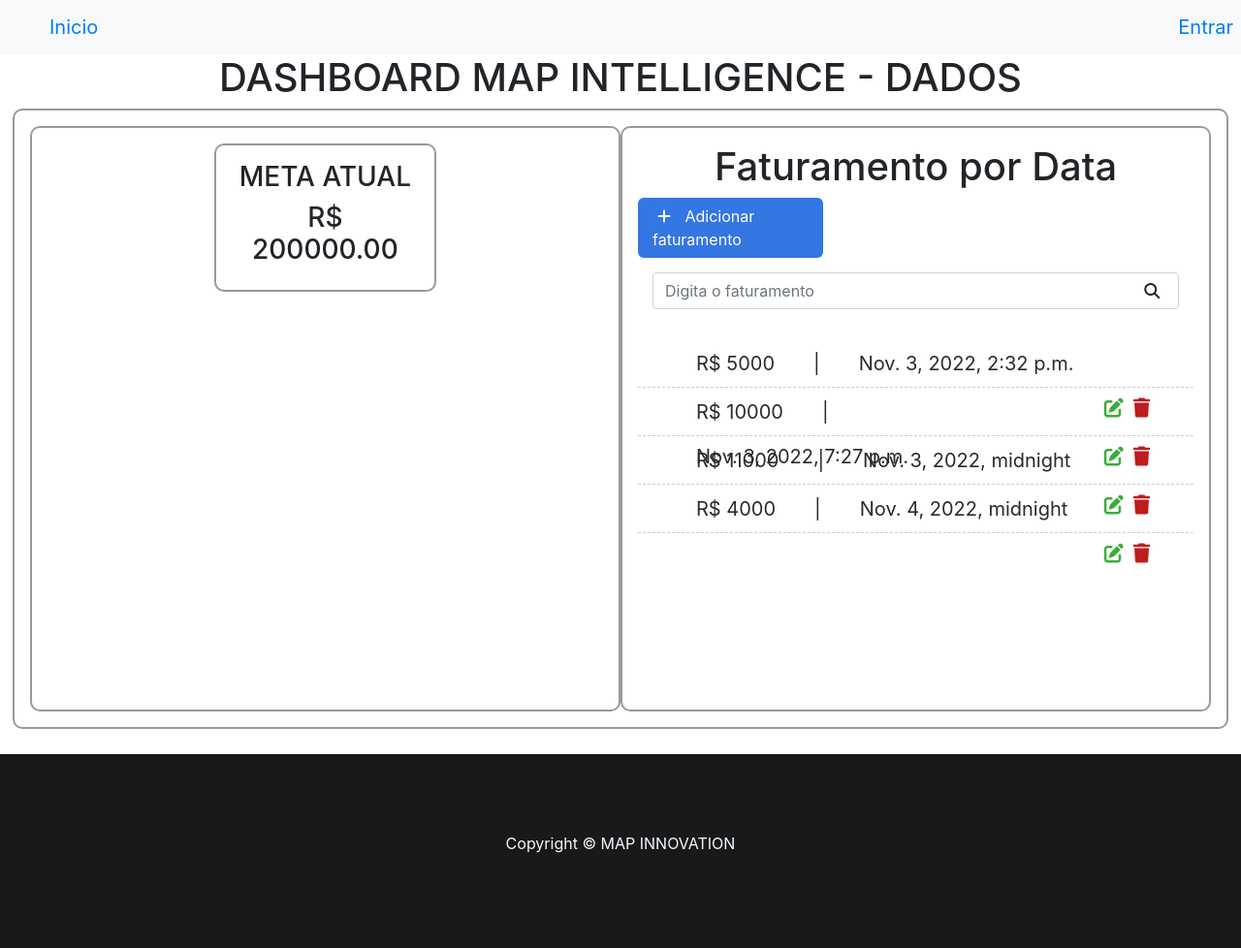
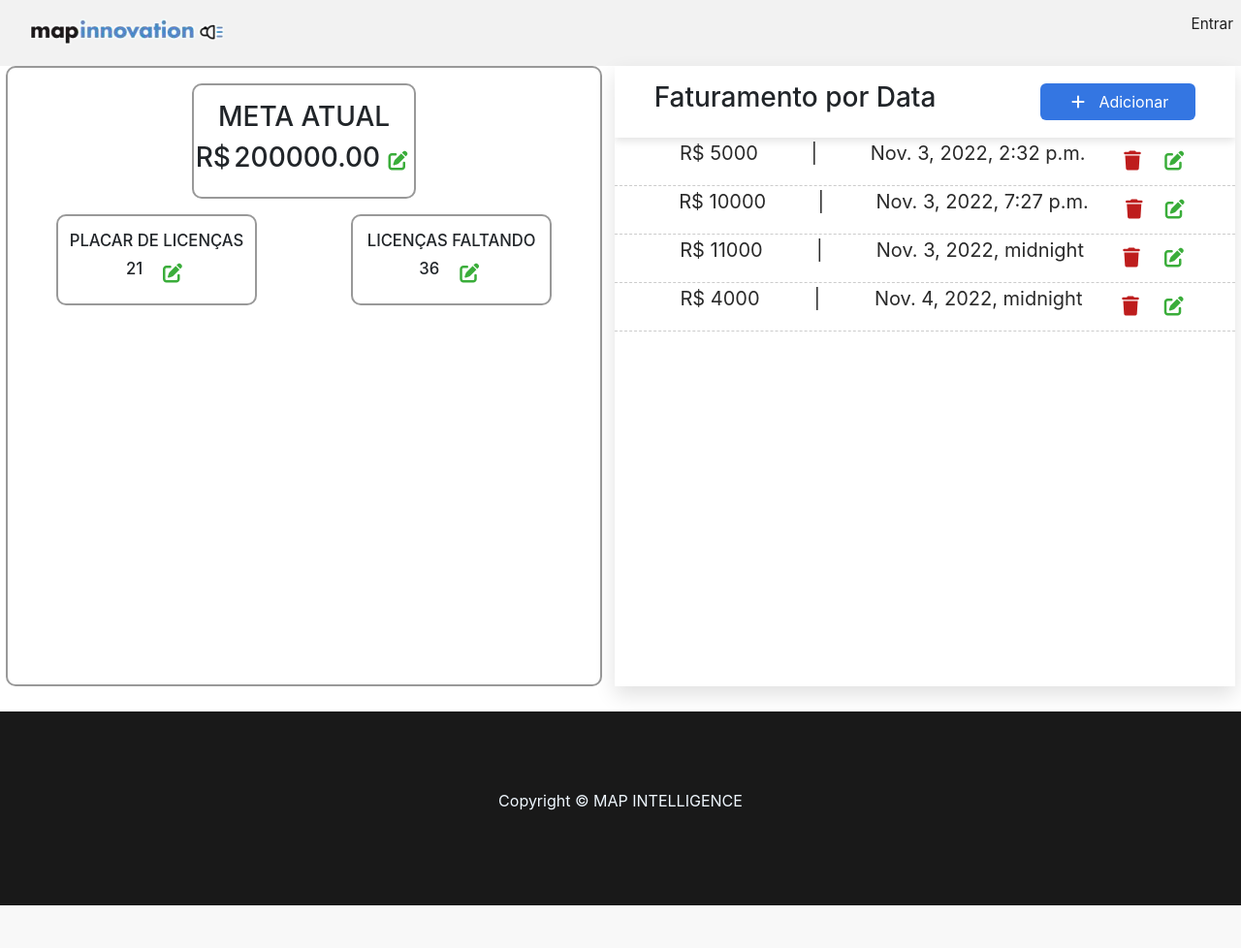
Before and after one commit to matheusstyt/dashboard-client, a Django app: page /dashboard/comercial/ in a window 1280 px wide. Shown: the whole page at 97% size. After the commit the page ends 934 px from the top, so only its background shows below. Run offline with Django 4.2, Linux system fonts and the light colour scheme; data comes from the database, SQL or seed files in the repository; some libraries are stand-ins or nearby versions.

Commit message:
comecando o CRUD de implementacao

```diff
--- a/dashboard/forms.py
+++ b/dashboard/forms.py
@@ -1,5 +1,8 @@
 from django import forms
 
+from .models import Planejado
+from .models import Curso
+from .models import Concluido
 from .models import Faturamento
 class DataInput(forms.DateInput):
     input_type = 'date'
@@ -11,3 +14,15 @@ class FaturamentoForm(forms.ModelForm):
         widgets ={
             'data_faturamento' : DataInput()
         }
+class PlanejadoForm(forms.ModelForm):
+    class Meta:
+        model = Planejado
+        fields = ('descricao_planejado', )
+class CursoForm(forms.ModelForm):
+    class Meta:
+        model = Curso
+        fields = ('descricao_curso', )
+class ConcluidoForm(forms.ModelForm):
+    class Meta:
+        model = Concluido
+        fields = ('descricao_concluido', )
--- a/dashboard/static/css/styles.css
+++ b/dashboard/static/css/styles.css
@@ -1,4 +1,30 @@
-h1{
+/* CABEÇALHO */
+.nav-pa{
+    background-color: rgba(222, 222, 222, 0.4);
+}
+.nav-p{
+    padding: 1em ;
+    font-size: 1.2vmax;
+    color:#1f1f1f
+
+  }
+  .nav-p:hover{
+    background-color: rgba(0, 0, 0, 0.1);
+  }
+  .entrar, .sair{
+    background-color: rgba(0, 0, 0, 0.0);
+    position: absolute;
+    right: 0;
+    top: 5px;
+    font-size: 20px
+
+  }
+  .entrar:hover, .sair:hover{
+    background-color: rgba(0, 0, 0, 0.1);
+  }
+
+/* FIM CABEÇALHO */
+h1, h3{
     text-align: center;
 }
 .description{
@@ -52,12 +78,9 @@ h1{
 
 /* COMERCIAL */
 .container-g{
-    width: 98%;
+    width: 100%;
     height: 80vh;
     margin: 0 auto;
-    border: 2px solid rgba(0, 0, 0, 0.4);
-    border-radius: 10px;
-    padding: 1em;
     display: flex;
     justify-content: space-around;
     position: relative;
@@ -65,34 +88,79 @@ h1{
 }
 .caixa-metade{
     border: 2px solid rgba(0, 0, 0, 0.4);
+
     border-radius: 10px;
-    width: 50%;
+    width: 48%;
     padding: 1em;
 }
 .caixa-faturamento{
-    border: 2px solid rgba(0, 0, 0, 0.4);
-    border-radius: 10px;
+    box-shadow: 0px 9px 20px rgb(0 0 0 / 12%);
+
     width: 50%;
-    padding: 1em;
+    padding: 0;
     overflow-y:scroll;
     overflow-x:hidden;
     position: relative;
 
 }
-.container-f{
+.container-flex{
     width: 100%;
-    position: sticky;
+    display: flex;
+    align-items: center;
+    justify-content: space-around;
+    box-shadow: 0px 3px 9px rgb(0 0 0 / 12%);
+    padding: 1em 0;
 }
 
+/* META DADOS */
 .caixa-meta{
     border-radius: 10px;
     border: 2px solid rgba(0, 0, 0, 0.4);
-    padding: 1em;
+    padding: 1em 0 0;
     width: 40%;
     margin: 0 auto;
     text-align: center ;
+    margin-bottom: 1em;
 }
-
+.caixa-meta-valor{
+    display: flex;
+    align-items: center;
+    justify-content: space-around;
+    cursor: pointer;
+    padding-bottom: 1em;
+}
+.caixa-meta-valor:hover{
+    transition: 0.5s ease;
+    background-color: rgba(6, 4, 36, 0.1);
+}
+.caixa-licencas{
+    border-radius: 10px;
+    border: 2px solid rgba(0, 0, 0, 0.4);
+    padding: 1em 0 0;
+    width: 34%;
+    margin: 0 auto;
+    text-align: center ;
+}
+.caixa-licencas h3{
+    font-size: 1.3vmax;
+}
+.caixa-licencas-valor{
+    display: flex;
+    align-items: center;
+    justify-content: center;
+    cursor: pointer;
+    padding-bottom: 1em;
+    gap:1em
+}
+.caixa-licencas-valor:hover{
+    transition: 0.5s ease;
+    background-color: rgba(6, 4, 36, 0.1);
+}
+/* FIM META DADOS */
+.row{
+    display: flex;
+    justify-content: flex-end;
+}
 .add-div{
     background-color: #3476e2;
     cursor: pointer;
@@ -101,7 +169,8 @@ h1{
     padding: 7px;
     width: 90%;
     border-radius: 6px;
-    margin-right: 25px;
+
+    margin-left: 25px;
 }
 .fas.fa-plus{
     color: #fff;
@@ -111,7 +180,6 @@ h1{
 }
 .fas.fa-search{
     position: relative;
-    float: right;
     top: -27px;
     right: 20px;
 }
@@ -133,14 +201,17 @@ h1{
     font-size: 20px;
     height: 50px;
     padding-top: 10px;
-    width: 100%;
+    display: flex;
+    justify-content: space-around;
+    align-items: center;
     border-bottom: 1px dashed #ccc;
     color: rgb(42, 42, 42);
     padding: 0.5em 2em;
+    overflow: hidden;
 }
 .task-item:hover{
     background-color: rgba(161, 161, 161, 0.2);
-    width: 100%;
+
 }
 .task-item p{
     display: inline-block;
--- a/dashboard/static/js/scripts.js
+++ b/dashboard/static/js/scripts.js
@@ -1,6 +1,5 @@
-let modal = document.getElementById('modal')
+// tratamento de data
 let dataFaturamento = document.getElementById('id_data_faturamento')
-
 const today = new Date();
 let dd = String(today.getDate())
 if( dd.length < 2){
@@ -8,11 +7,52 @@ if( dd.length < 2){
 }
 let mm = today.getMonth()+1
 let aaaa = today.getFullYear()
-let dataFormatada = aaaa+'-'+mm+'-'+dd
-dataFaturamento.value = dataFormatada
+
+dataFaturamento.value = String(aaaa+'-'+mm+'-'+dd)
+
+// modal de adiçaõ
+let modal = document.getElementById('modal')
 function sair(){
     modal.style.display = 'none';
 }
 function abrir(){
     modal.style.display = 'flex';
 }
+// // modal de edição
+// let modalEdit = document.getElementById('modalEdit')
+// function sairEdit(){
+//     modalEdit.style.display = 'none';
+// }
+// function abrirEdit(){
+//     modalEdit.style.display = 'flex';
+// }
+
+// MODAL DE IMPLATAÇÃO
+
+function sair1(){
+    document.getElementById('modal1').style.display = 'none';
+}
+function abrir1(){
+    document.getElementById('modal1').style.display = 'flex';
+
+}
+function sair2(){
+    document.getElementById('modal2').style.display = 'none';
+}
+function abrir2(){
+    document.getElementById('modal2').style.display = 'flex';
+}
+
+function sair3(){
+    document.getElementById('modal3').style.display = 'none';
+}
+function abrir3(){
+    document.getElementById('modal3').style.display  = 'flex';
+}
+
+const myObject = document.getElementById('id_descricao_planejado');
+myObject.addEventListener('keydown', function (evt) {
+// your code goes here
+ console.log(myObject.value);
+});
+myObject.value = 'testea'
--- a/dashboard/templates/based.html
+++ b/dashboard/templates/based.html
@@ -16,9 +16,9 @@
 </head>
 <body>
     <div class="container-geral">
-        <nav class="navbar navbar-expand-lg bg-light">
-            <div class="container-fluid">
-              <a class="navbar-brand" href="/">Inicio</a>
+        <nav class="navbar navbar-expand-lg nav-pa">
+            <div class="container-fluid ">
+              <a class="navbar-brand" href="/dashboard"><img src= "{% static 'img/logo.png' %}" alt=""></a>
               <button class="navbar-toggler" type="button" data-bs-toggle="collapse" data-bs-target="#navbarSupportedContent" aria-controls="navbarSupportedContent" aria-expanded="false" aria-label="Toggle navigation">
                 <span class="navbar-toggler-icon"></span>
               </button>
@@ -28,20 +28,26 @@
                   {% if user.is_authenticated %}
 
                   <li class="nav-item">
-                    <a class="nav-link active" aria-current="page" href="/maquinas/">Máquinas</a>
+                    <a class="nav-link active nav-p" aria-current="page" href="/dashboard/comercial">Comercial</a>
                   </li>
                   <li class="nav-item">
-                    <a class="nav-link active" aria-current="page" href="/list">List</a>
+                    <a class="nav-link active nav-p" aria-current="page" href="/dashboard/implantacao">Implantação</a>
+                  </li>
+                  <li class="nav-item">
+                    <a class="nav-link active nav-p" aria-current="page" href="/dashboard/desenvolvimento">Desenvolvimento</a>
+                  </li>
+                  <li class="nav-item">
+                    <a class="nav-link active nav-p" aria-current="page" href="/dashboard/suporte">Suporte</a>
                   </li>
 
                   <li class="nav-item sair">
-                    <a class="nav-link active" aria-current="page" href="/accounts/logout">Sair </a>
+                    <a class="nav-link active nav-p" aria-current="page" href="/accounts/logout">Sair </a>
                   </li>
 
                   {% else %}
 
                   <li class="nav-item entrar">
-                    <a class="nav-link active" aria-current="page" href="/accounts/login">Entrar </a>
+                    <a class="nav-link active nav-p" aria-current="page" href="/accounts/login">Entrar </a>
                   </li>
 
                   {% endif %}
@@ -49,13 +55,13 @@
               </div>
             </div>
           </nav>
-        <h1> DASHBOARD MAP INTELLIGENCE - DADOS </h1>
+
 
         {% block content %}
         {% endblock  %}
 
         <footer class="foo">
-            <p>Copyright © MAP INNOVATION  </p>
+            <p>Copyright © MAP INTELLIGENCE  </p>
 
         </footer>
     </div>
@@ -64,30 +70,14 @@
         padding:0;
         margin:0;
       }
-      a{
-        padding: 1em ;
-      }
-      a:hover{
-        background-color: rgba(0, 0, 0, 0.1);
-      }
-      .entrar, .sair{
-        background-color: rgba(0, 0, 0, 0.0);
-        position: absolute;
-        right: 0;
-        top: 5px;
-        font-size: 20px
 
-      }
-      .entrar:hover, .sair:hover{
-        background-color: rgba(0, 0, 0, 0.1);
-      }
 
 
     </style>
     {% comment %} <script src="https://cdn.jsdelivr.net/npm/bootstrap@5.2.2/dist/js/bootstrap.bundle.min.js" integrity="sha384-OERcA2EqjJCMA+/3y+gxIOqMEjwtxJY7qPCqsdltbNJuaOe923+mo//f6V8Qbsw3" crossorigin="anonymous"></script>
     <script src="https://cdn.jsdelivr.net/npm/bootstrap@5.2.1/dist/js/bootstrap.bundle.min.js" integrity="sha384-u1OknCvxWvY5kfmNBILK2hRnQC3Pr17a+RTT6rIHI7NnikvbZlHgTPOOmMi466C8" crossorigin="anonymous"></script>
     {% endcomment %}
-    <script src=" {% static 'js/scriptS.js' %}"></script>
+    <script src=" {% static 'js/scripts.js' %}"></script>
     <script src=" {% static 'js/bootstrap.js' %}"></script>
     <script src=" {% static 'js/bootstrap.min.js' %}"></script>
     <script src=" {% static 'js/bootstrap.bundle.js' %}"></script>
--- a/dashboard/templates/comercial/index.html
+++ b/dashboard/templates/comercial/index.html
@@ -25,22 +25,55 @@
     <div class="caixa-metade">
         <div class="caixa-meta">
             <h3>META ATUAL</h3>
-            <h3>R$ 200000.00</h3>
+            <div class=caixa-meta-valor>
+                <h3 class="meta-sigla">R$</h3>
+                <h3 class="meta-valor">200000.00</h3>
+                <i class="fas fa-edit"></i>
+            </div>
+
         </div>
+        <div class="row">
+            <div class="caixa-licencas">
+                <h3>PLACAR DE  LICENÇAS</h3>
+                <div class=caixa-licencas-valor>
+                    {% comment %} <h3 class="meta-sigla">R$</h3> {% endcomment %}
+                    <h3 class="meta-valor">21</h3>
+                    <i class="fas fa-edit"></i>
+                </div>
+
+            </div>
+            <div class="caixa-licencas">
+                <h3>LICENÇAS FALTANDO</h3>
+                <div class=caixa-licencas-valor>
+                    {% comment %} <h3 class="meta-sigla">R$</h3> {% endcomment %}
+                    <h3 class="licencas-valor">36</h3>
+                    <i class="fas fa-edit"></i>
+                </div>
+
+            </div>
+
+        </div>
+
 
     </div>
 
 <div class="caixa-faturamento">
     <div class="container-f">
-        <h1>Faturamento por Data</h1>
-        <div class="col-4 add-div" onclick=abrir()>
-            <i class="fas fa-plus"> </i> Adicionar faturamento
+        <div class="container-flex">
+            <h3 id="h3_fd">Faturamento por Data</h3>
+
+            <div class="col-3 add-div text-center"  onclick=abrir()>
+                <i class="fas fa-plus"> </i> Adicionar
+            </div>
+
+
         </div>
 
-        <div class="col-12 search-div">
+
+        {% comment %} <div class="col-12 search-div">
             <input class="form-control" type="text" id="search" placeholder="Digita o faturamento">
             <i class="fas fa-search"></i>
-        </div>
+        </div> {% endcomment %}
 
         {% if messages %}
             <ul class="messages">
@@ -56,8 +89,9 @@
         {% for faturamento in faturamentos %}
             <li class="task-item">
                 <p>R$ {{faturamento.faturamento_dia}}</p><p>|</p><p>{{faturamento.data_faturamento}}</p>
-                <a href="/list/delete/{{faturamento.id}}"><span><i class="fas fa-trash"></i></span></a>
-                <a href="/list/edit/{{faturamento.id}}"><span><i class="fas fa-edit"></i></span></a>
+                <a id="delete" href="/dashboard/comercial/deleteFaturamento/{{faturamento.id}}"><span><i class="fas fa-trash"></i></span></a>
+                <a id="edit" href="/dashboard/comercial/editarFaturamento/{{faturamento.id}}"><span><i class="fas fa-edit"></i></span></a>
+
             </li>
         {% endfor %}
 
@@ -65,5 +99,6 @@
 
     </ul>
 </div>
+
 </div>
 {% endblock  %}
--- a/dashboard/urls.py
+++ b/dashboard/urls.py
@@ -4,5 +4,9 @@ from . import views
 
 urlpatterns = [
     path('', views.dashboard, name="dashboard"),
-    path('comercial/', views.comercial, name="comercial")
+    path('implantacao/', views.implantacao, name="implantacao"),
+    path('comercial/', views.comercial, name="comercial"),
+    path('comercial/editarFaturamento/<int:id>', views.editarFaturamento, name="edit-faturamento"),
+    path('comercial/deleteFaturamento/<int:id>', views.deleteFaturamento, name="delete-faturamento"),
+
 ]
--- a/dashboard/views.py
+++ b/dashboard/views.py
@@ -1,4 +1,4 @@
-from django.shortcuts import render, redirect
+from django.shortcuts import render, redirect, get_object_or_404
 from datetime import date
 from workalendar.america import Brazil
 import datetime as dt
@@ -6,8 +6,16 @@ from workadays import workdays as wd
 import calendar
 import numpy as np
 import pandas as pd
+
 from .models import Faturamento
+from .models import Planejado
+from .models import Curso
+from .models import Concluido
+
 from .forms import FaturamentoForm
+from .forms import PlanejadoForm
+from .forms import CursoForm
+from .forms import ConcluidoForm
 # DATA ATUAL
 today = date.today()
 # DIAS TOTAIS DO MÊS
@@ -17,7 +25,7 @@ dias_totais_mes = int(monthRange[1])
 inicio_mes = int(monthRange[0])
 mes = np.arange(inicio_mes, dias_totais_mes, 1).tolist()
 #df = pd.DataFrame(dias_semana, mes)
-print(mes)
+# print(mes)
 # Create your views here.
 def dashboard(request):
     return render(request, 'dashboard/index.html')
@@ -36,6 +44,52 @@ def comercial(request):
 
 
     return render(request, 'comercial/index.html', {'faturamentos':faturamentos, 'form': form})
-def novoFaturamento(request):
-    form = FaturamentoForm()
-    return render(request, 'comercial/novoFaturamento.html', {'form': form})
+def editarFaturamento(request, id):
+    faturamentoEdit = get_object_or_404(Faturamento, pk=id)
+    formEdit = FaturamentoForm(instance=faturamentoEdit)
+
+    if(request.method == 'POST'):
+        formEdit = FaturamentoForm(request.POST, instance=faturamentoEdit)
+
+        if(formEdit.is_valid()):
+            faturamentoEdit.save()
+            return redirect('/dashboard/comercial')
+        else:
+            return render(request, 'comercial/editFaturamento.html', {'formEdit': formEdit, 'faturamentoEdit': faturamentoEdit})
+    else:
+        return render(request, 'comercial/editFaturamento.html', {'formEdit': formEdit, 'faturamentoEdit': faturamentoEdit})
+def deleteFaturamento(request, id):
+    faturamento = get_object_or_404(Faturamento, pk=id)
+    faturamento.delete()
+    return redirect('/dashboard/comercial')
+
+
+
+def implantacao(request):
+    planejados = Planejado.objects.all()
+    cursos = Curso.objects.all()
+    concluidos = Concluido.objects.all()
+
+    formPlanejado = PlanejadoForm(self.request.POST or None)
+    formCurso = CursoForm(self.request.POST or None)
+    formConcluido = ConcluidoForm(self.request.POST or None)
+
+    # tratamento para enviar para o banco
+    if request.method == 'POST':
+        formP = PlanejadoForm(request.POST)
+        planejado = formP.save(commit=False)
+        # MEIO TEMPO PRA MODIFICAÇÃO
+        formP.save()
+
+        # formEC = CursoForm(request.POST)
+        # curso = formP.save(commit=False)
+        # # MEIO TEMPO PRA MODIFICAÇÃO
+        # formEC.save()
+
+        # formC = ConcluidoForm(request.POST)
+        # concluido = formC.save(commit=False)
+        # # MEIO TEMPO PRA MODIFICAÇÃO
+        # formC.save()
+
+        return redirect('/dashboard/implantacao')
+    return render(request, 'implantacao/index.html', {'planejados':planejados, 'cursos':cursos, 'concluidos':concluidos, 'formConcluido': formConcluido, 'formCurso': formCurso, 'formPlanejado':formPlanejado})
```
Also changed, not shown: other parts of dashboard/static/css/styles.css (+48 -0 lines), dashboard/admin.py (+6 -2 lines), dashboard/models.py (+19 -0 lines), dashboard/templates/comercial/editFaturamento.html (added, +34 -0 lines), dashboard/templates/dashboard/index.html (+10 -5 lines), dashboard/templates/implantacao/index.html (added, +165 -0 lines), dashboard/migrations/0002_planejado.py (added), dashboard/migrations/0003_concluido_curso.py (added), dashboard/migrations/0004_auto_20221104_1552.py (added), dashboard/migrations/0005_auto_20221104_1628.py (added), dashboard/static/img/logo.png (added), dashboard/templates/comercial/novoFaturamento.html (deleted).
